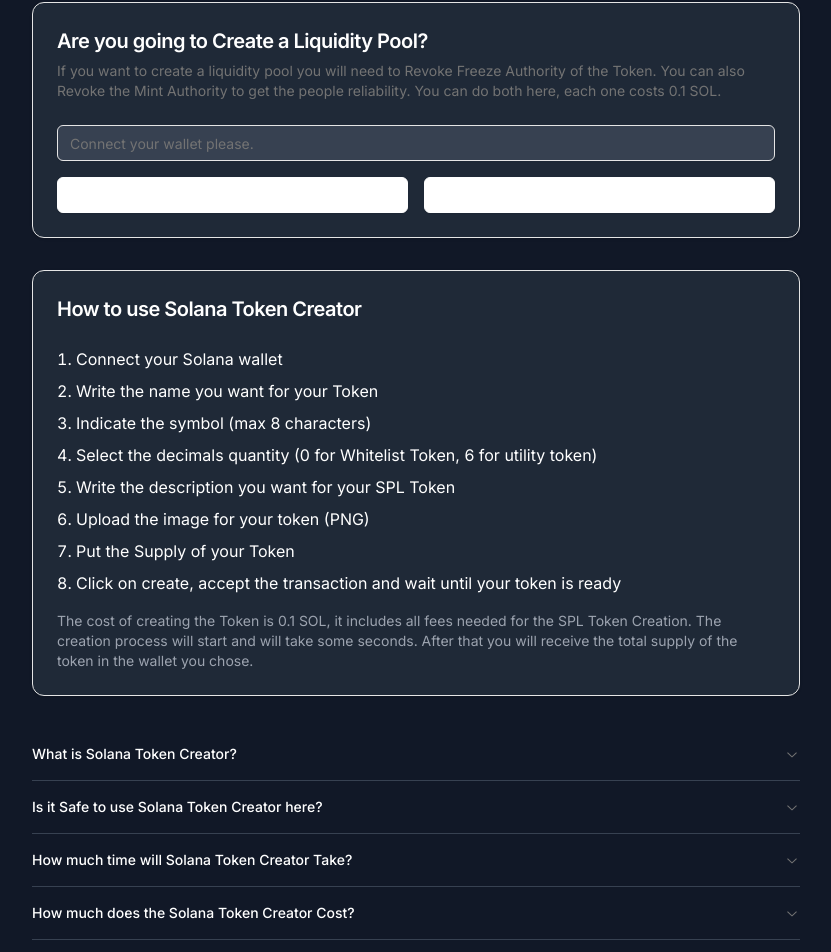
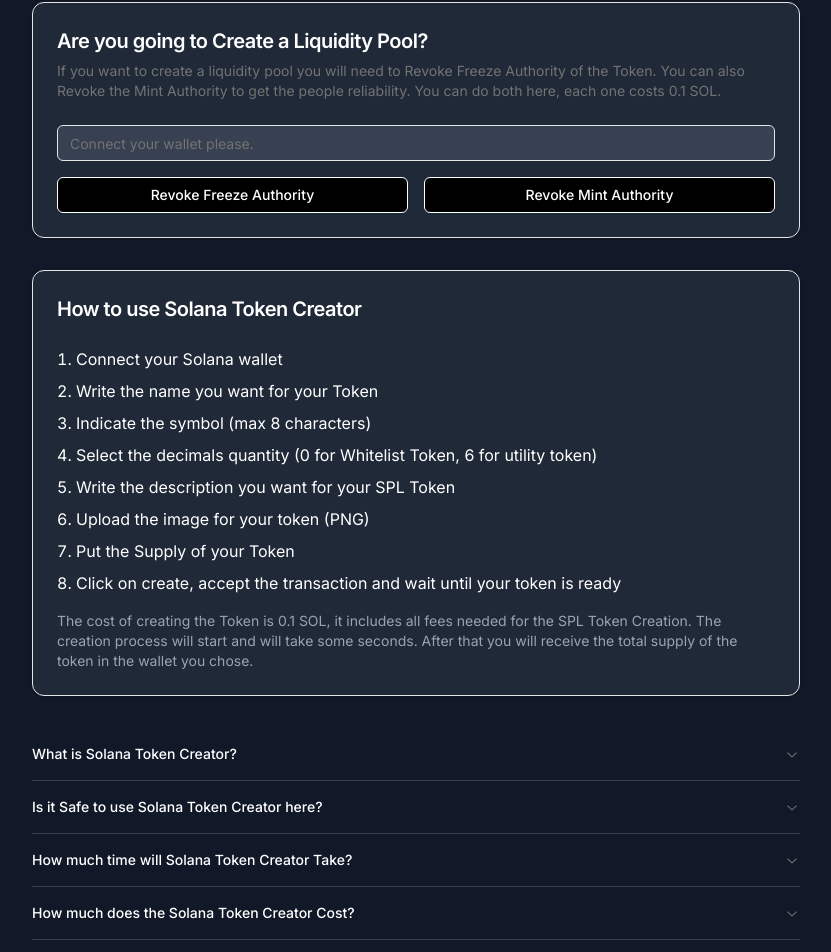
Before and after one commit to lokesh1jha/web-based-wallet, a Next.js app: page /dashboard/create-token in a window 1280 px wide. Shown: the part 1003-1955 px from the top of the page, without its empty margins (224-1055 px from the left). Built offline with nearby package versions, Linux system fonts and the light colour scheme.

Commit message:
create token ui

```diff
--- a/src/app/(public)/dashboard/create-token/page.tsx
+++ b/src/app/(public)/dashboard/create-token/page.tsx
@@ -146,8 +146,8 @@
           <CardContent className="space-y-4">
             <Input placeholder="Connect your wallet please." className="bg-gray-700 text-white" />
             <div className="grid grid-cols-1 sm:grid-cols-2 gap-4">
-              <Button variant="outline" className="w-full text-white border-white hover:bg-gray-700">Revoke Freeze Authority</Button>
-              <Button variant="outline" className="w-full text-white border-white hover:bg-gray-700">Revoke Mint Authority</Button>
+              <Button variant="outline" className="w-full text-white border-white bg-black hover:bg-gray-700">Revoke Freeze Authority</Button>
+              <Button variant="outline" className="w-full text-white border-white bg-black hover:bg-gray-700">Revoke Mint Authority</Button>
             </div>
           </CardContent>
         </Card>
```
